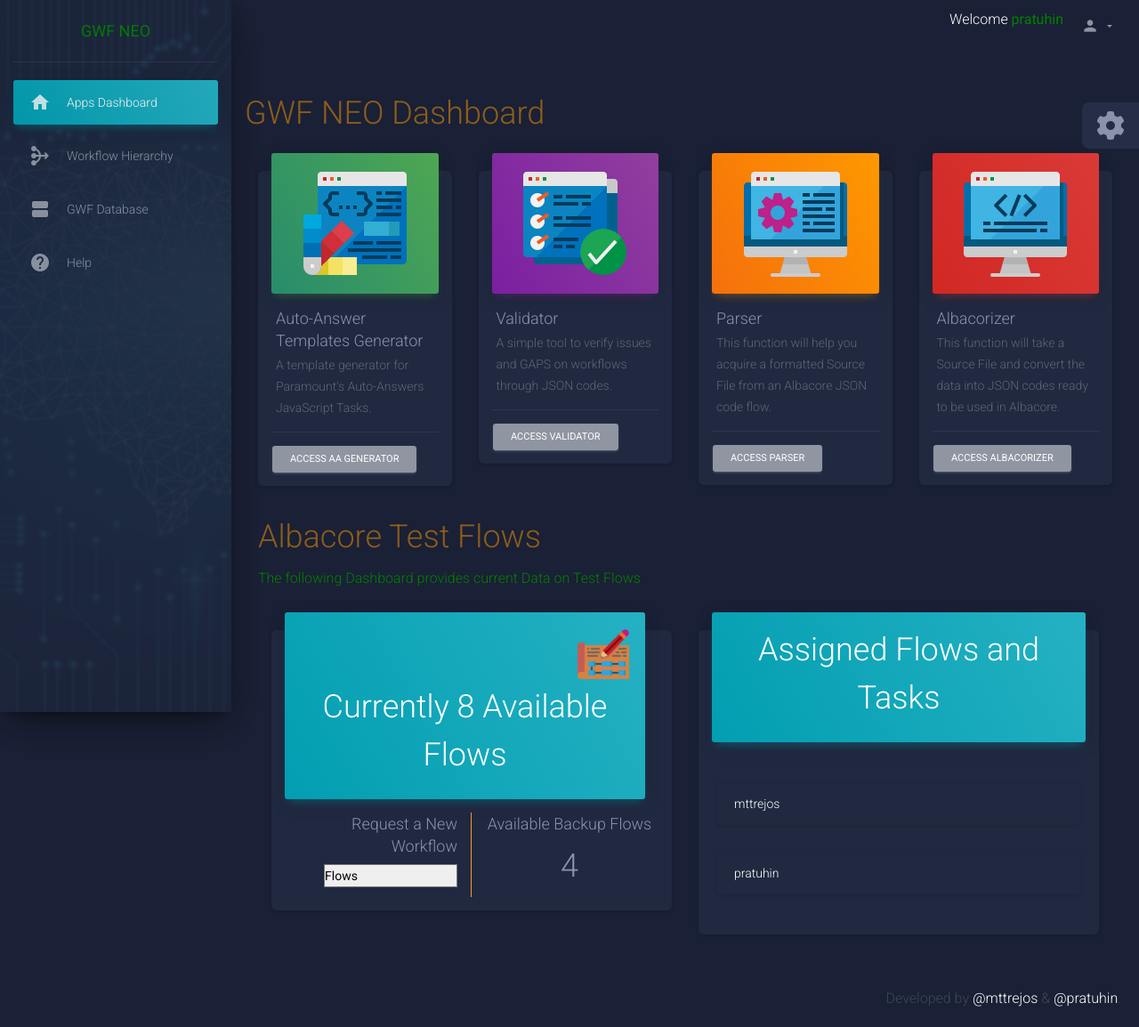
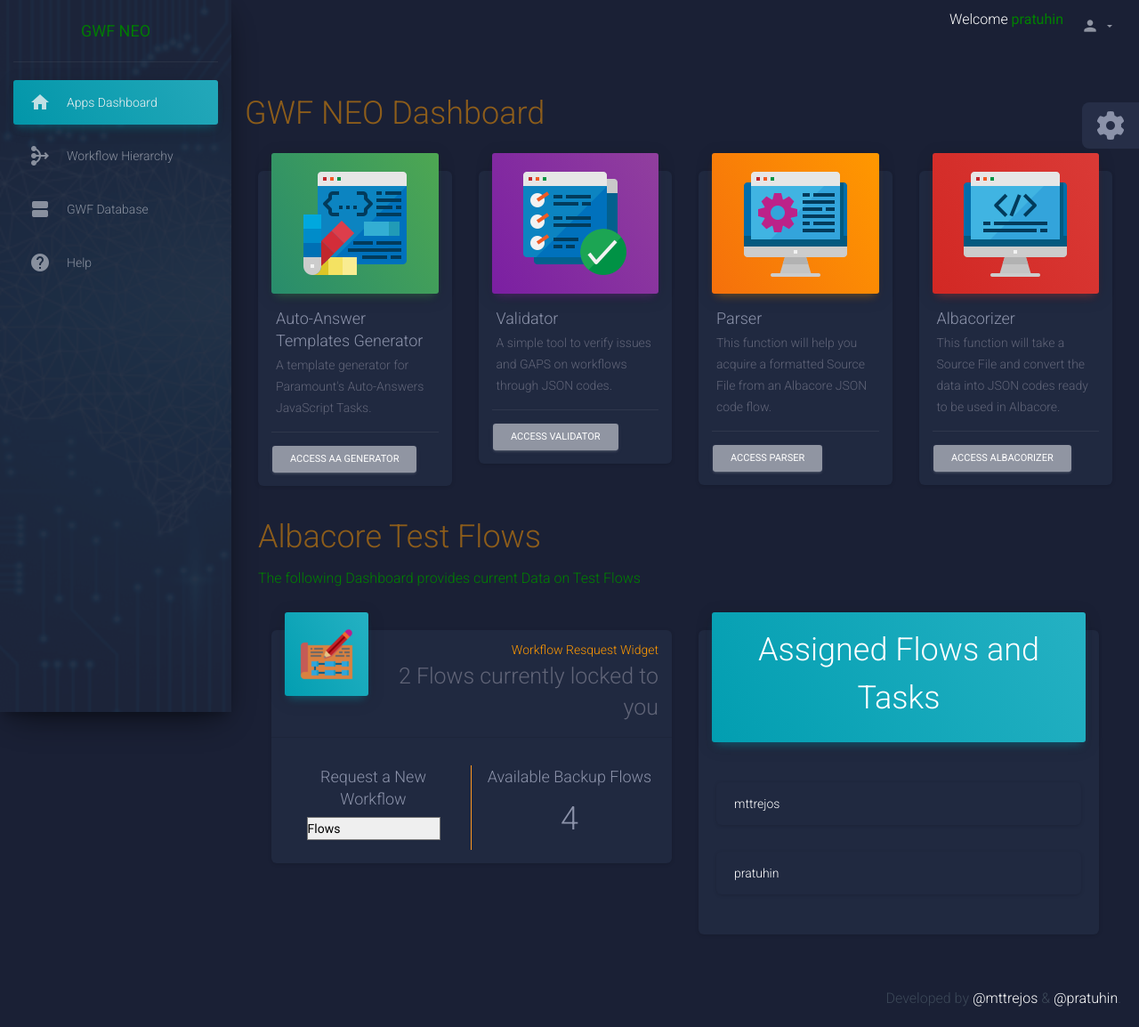
Before and after one commit to MarcoOrtiz90/gwf_hub_repo, a Django app: page / in a window 1280 px wide. Shown: the whole page at 89% size. Run offline with Django 3.2, Linux system fonts and the light colour scheme; a user stored in the database is signed in; some libraries are stand-ins or nearby versions.

Commit message:
minor changes to main.css. Added Test Flow Widgets to the overview page

```diff
--- a/gwf_hub/static/css/main.css
+++ b/gwf_hub/static/css/main.css
@@ -8,6 +8,10 @@
 
 .amazon-main-opaque {
   color: rgba(255, 153, 0, 0.5);
+}
+
+.amazon-main {
+  color: rgb(255, 153,0)
 }
 
 .switch {
--- a/gwf_hub/templates/overview.html
+++ b/gwf_hub/templates/overview.html
@@ -101,13 +101,14 @@
                                     <div class="card-header card-header-info card-header-icon">
                                         <div class="card-icon">
                                             <img src="{% static '/imgs/testFlows_small.png' %}" alt="Test Flows">
-                                            <h2 style="text-align: center;">Currently 8 Available Flows</h2>
                                         </div>
-
+                                        <p class="card-category" style="color: rgb(255, 153, 0);">Workflow Resquest Widget</p>
+                                            <h3 class="card-title">2 Flows currently locked to you</h3>
                                     </div>
+                                    <hr>
                                     <div class="card-body">
                                         <div class="row">
-                                            <div class="col-md-6" style="border-right: 0.5px solid rgb(253, 151, 34)">
+                                            <div class="col-md-6" style="border-right: 0.5px solid rgb(253, 151, 34); text-align:center">
                                                 <h4>Request a New Workflow</h4>
                                                 <select name="requestFlow" id="requestFlow" style="width: 150px;">
                                                     <option value="flow">Flows</option>
```
